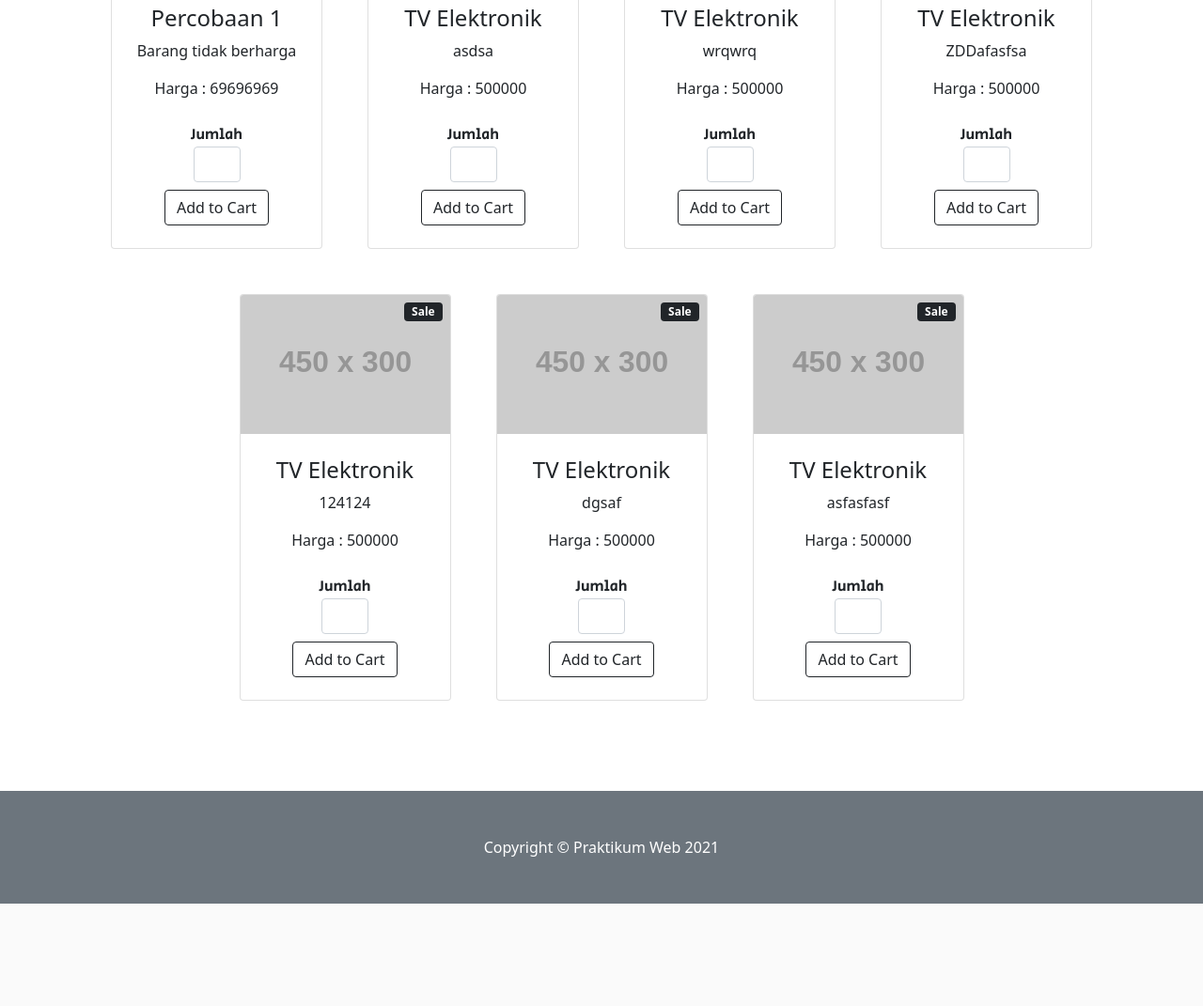
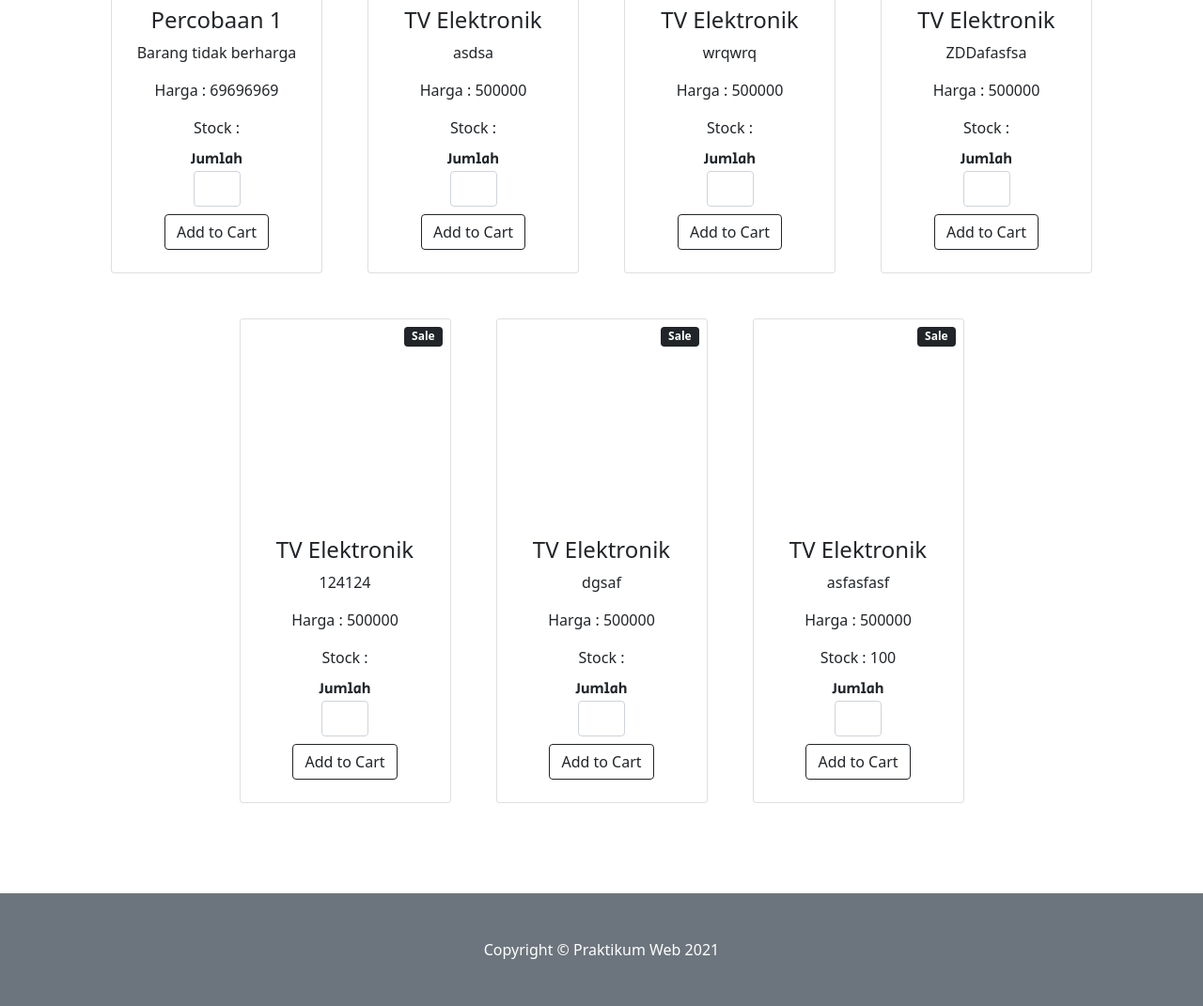
Before and after one commit to mendekam/projek-web, a PHP site: page / in a window 1280 px wide. Shown: the part 618-1689 px from the top of the page at 94% size. Before the commit the page ends 1580 px from the top, so only its background shows below. Run offline with PHP 8.4, Linux system fonts and the light colour scheme; data comes from the database, SQL or seed files in the repository; grey boxes labelled with a size stand in for pictures from a placeholder-image service; some libraries are stand-ins or nearby versions.

Commit message:
mengupdate data produk dan menambah stock di card produk

```diff
--- a/index.php
+++ b/index.php
@@ -2,6 +2,7 @@
 	session_start();
 	include 'koneksi.php';
 	$produk = query("SELECT * FROM product");
+
 
 ?>
 
@@ -59,12 +60,14 @@
           				<?php endif; ?>
 
           				<div class="badge bg-dark text-white position-absolute" style="top: 0.5rem; right: 0.5rem">Sale</div>
-            			<img class="card-img-top" src="https://dummyimage.com/450x300/dee2e6/6c757d.jpg" alt="Card image cap">
-            			<div class="card-body p-4">
+            			<img class="card-img-top" src="<?php echo($produk[$i]["image_path"]); ?>">
+            			<div class="card-body p-2">
             				<div class="text-center">
             					<h4><?php echo($produk[$i]["name"]); ?> </h4>
 	             				<p class="card-text"><?php echo($produk[$i]["description"]);  ?> </p>
 	             				<p class="card-text">Harga : <?php echo($produk[$i]["price"]);  ?> </p>
+	             				<p class="card-text">Stock : <?php echo($produk[$i]["stock"]);  ?> </p>
+
             				</div>
             			</div>
             			<div class="card-footer p-4 pt-0 border-top-0 bg-transparent">
@@ -74,11 +77,13 @@
 								<input type="text" name="quantity" class="form-control mx-auto mb-2" style="width: 50px;" />
 								<input type="hidden" name="hidden_name" value="<?php echo $produk[$i]["name"]; ?>" />
 								<input type="hidden" name="hidden_price" value="<?php echo $produk[$i]["price"]; ?>" />
+								<input type="hidden" name="hidden_stock" value="<?php echo $produk[$i]["stock"]; ?>" />
 								<input type="submit" name="add_to_cart"class="btn btn-outline-dark mt-auto" value="Add to Cart"/>
 							</form>
 						</div>
           			</div>
         		</div>
+
 			<?php endfor;  ?>
 			</div>
 
```
Also changed, not shown: cart.php (+11 -1 lines), img/img-produk/619ddb4b4d7bc.jpg (added), img/img-produk/619ddca41f76d.jpg (added), img/img-produk/619ddcbfd0fc0.jpg (added), img/img-produk/619ddccd49e85.jpg (added), img/img-produk/619ddcd88e320.jpg (added), img/img-produk/619ddd7576f09.jpg (added), img/img-produk/619ddde2468ae.jpg (added).
